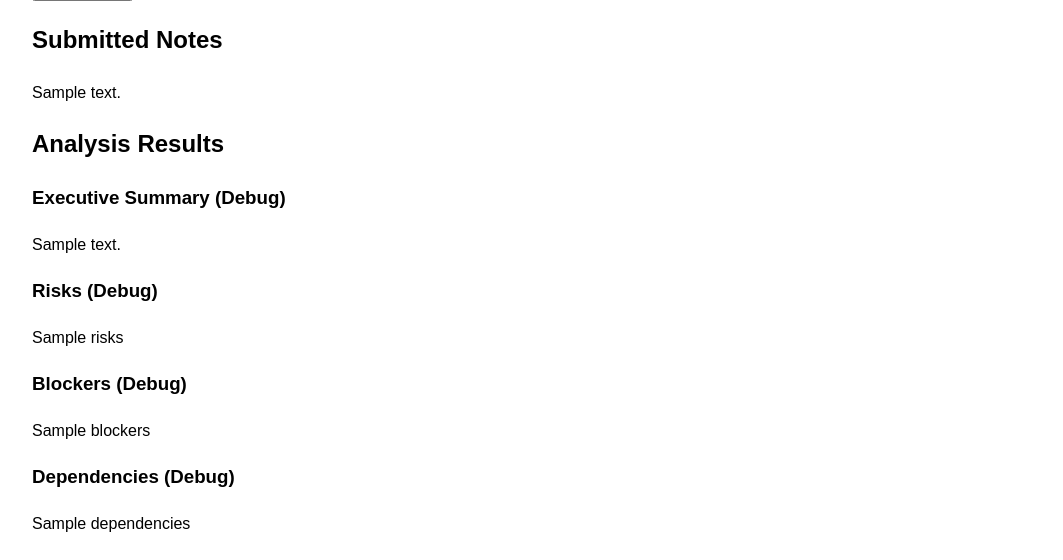
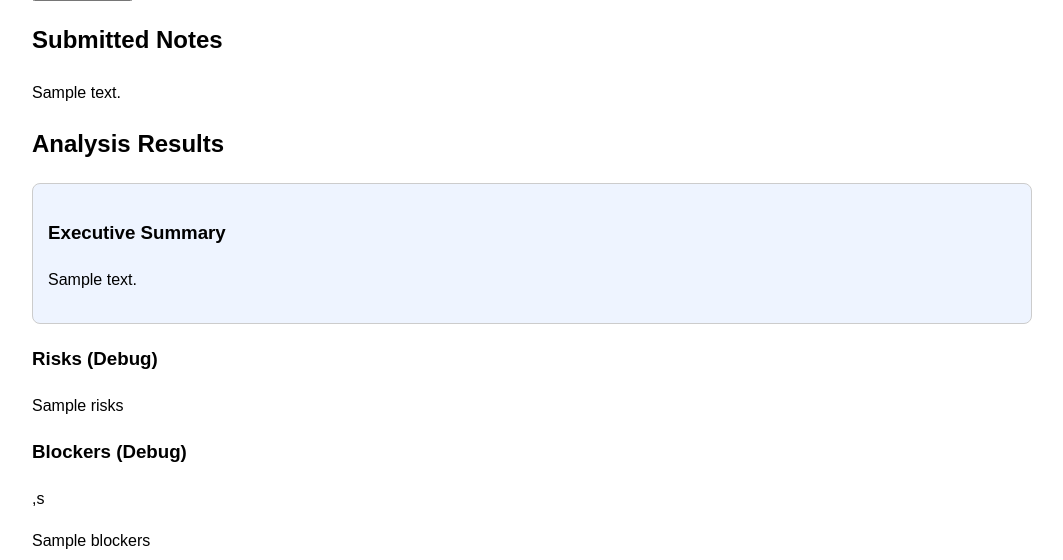
Before and after one commit to davidlb-dev/fintech-implementation-copilot, a Flask app: template templates/index.html in a window 1280 px wide. Shown: the part 520-1080 px from the top of the page, without its empty margins (108-1171 px from the left). Run offline with Flask 3, Linux system fonts and the light colour scheme; the template is opened without the code that fills it: most values are stand-ins (such as "Sample title", 1, 10 or a date in 2020).

Commit message:
Add executive summary dashboard card

```diff
--- a/templates/index.html
+++ b/templates/index.html
@@ -4,6 +4,7 @@
     <title>AI Fintech Implementation Copilot</title>
 
     <style>
+
         body {
             font-family: Arial, sans-serif;
             max-width: 1000px;
@@ -60,6 +61,14 @@
 
         .intro {
         margin-bottom: 25px;
+        }
+
+        .dashboard-card {
+            border: 1px solid #ccc;
+            background-color: #eef4ff;
+            padding: 15px;
+            margin-bottom: 20px;
+            border-radius: 8px;
         }
 
     </style>
@@ -124,16 +133,20 @@
         </div>
     {% endif %}
 
-    <h3>Executive Summary (Debug)</h3>
+<div class="dashboard-card">
+
+    <h3>Executive Summary</h3>
 
     <pre>{{ executive_summary }}</pre>
+
+</div>
 
     <h3>Risks (Debug)</h3>
 
     <pre>{{ risks }}</pre>
 
     <h3>Blockers (Debug)</h3>
-
+,s
     <pre>{{ blockers }}</pre>
 
     <h3>Dependencies (Debug)</h3>
```
